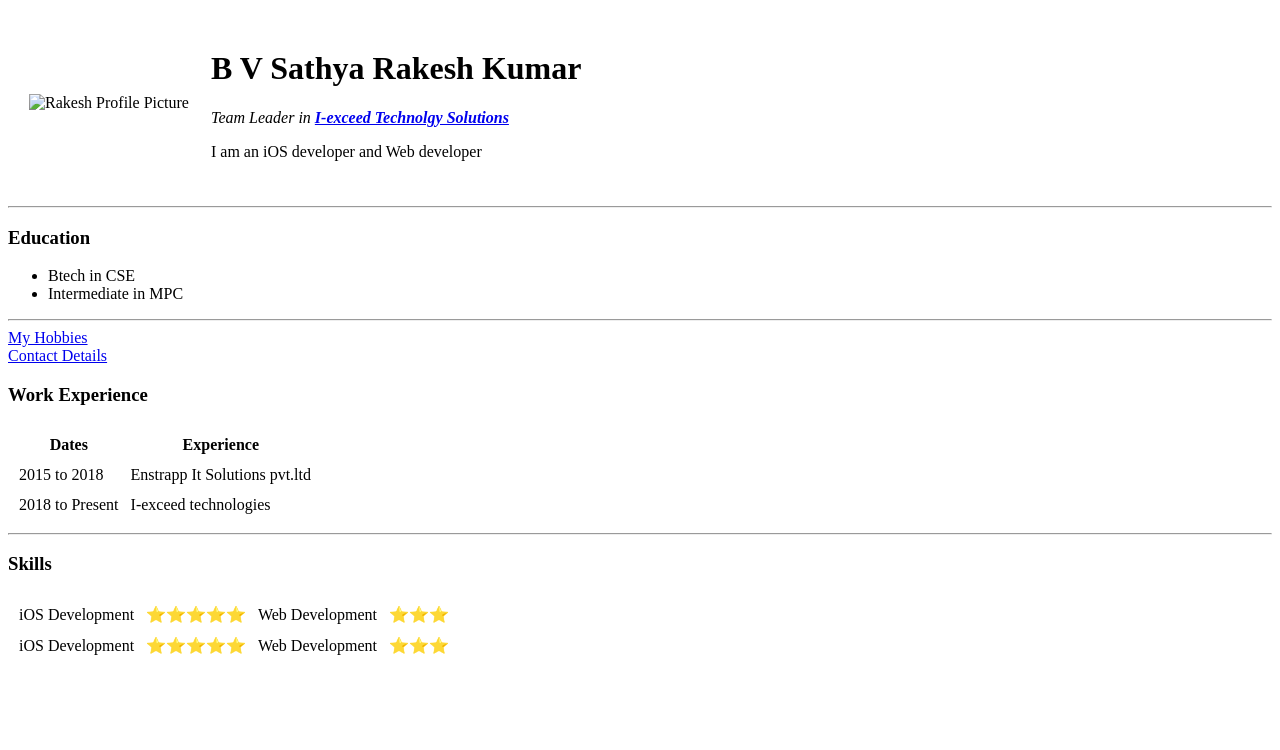
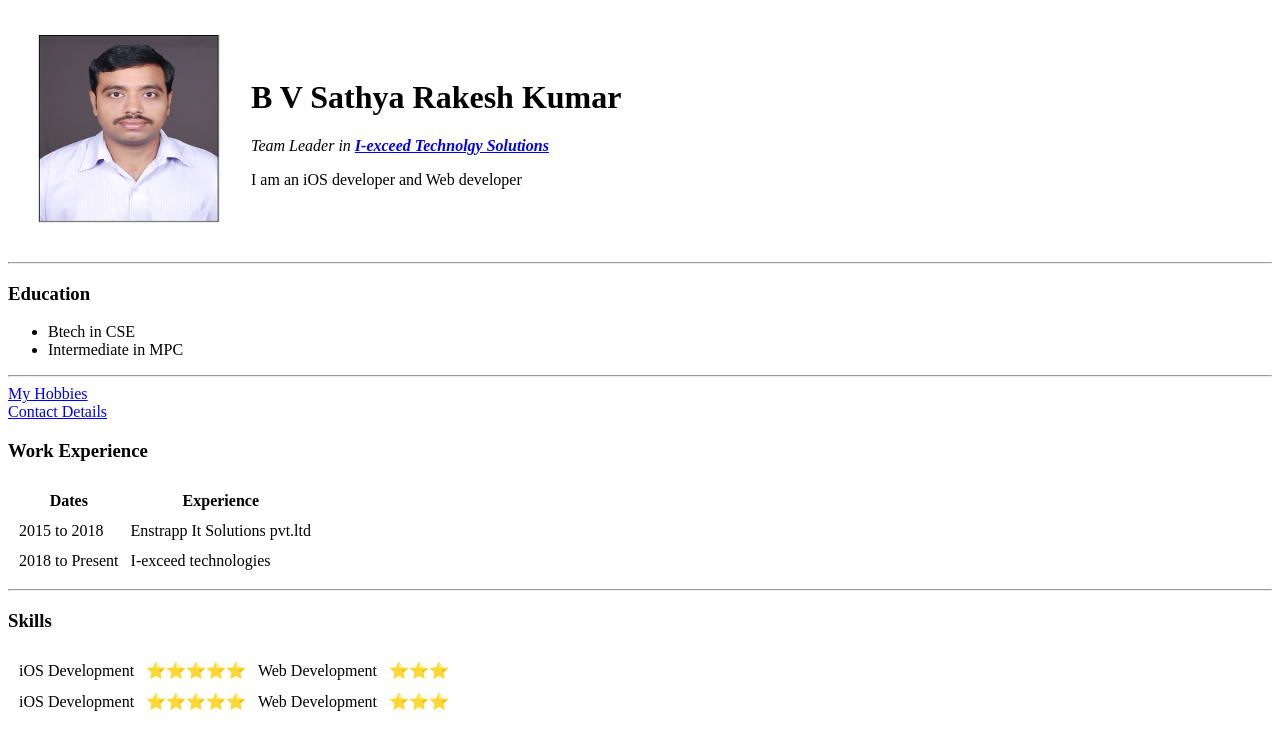
Before and after one commit to BVSathyaRakesh/PersonalSite, a plain HTML site: page index.html in a window 1280 px wide. Drawn offline with Linux system fonts and the light colour scheme; the site is published under a folder, as on GitHub Pages, so addresses that start at the root find nothing.

Commit message:
Update index.html

```diff
--- a/index.html
+++ b/index.html
@@ -7,7 +7,7 @@
 <body>
   <table cellspacing="20">
     <tr>
-      <td> <img src="/Images/01.JPG" width="200" height="200" alt="Rakesh Profile Picture"></td>
+      <td> <img src="Images/01.JPG" width="200" height="200" alt="Rakesh Profile Picture"></td>
       <td>
         <h1>B V Sathya Rakesh Kumar</h1>
         <p><em>
```
